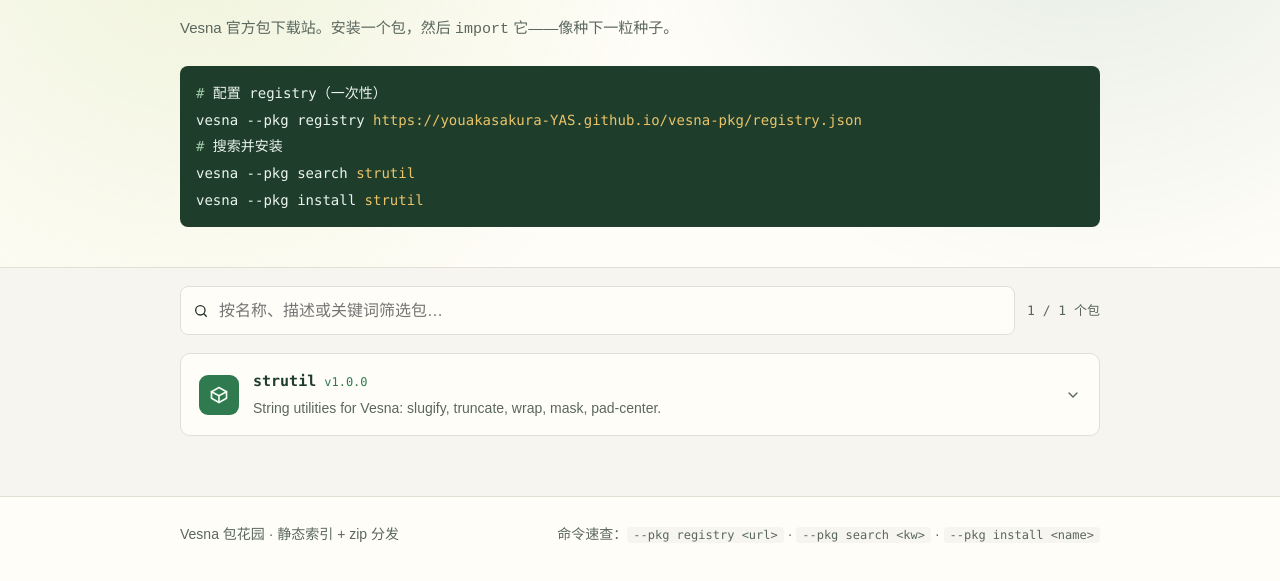
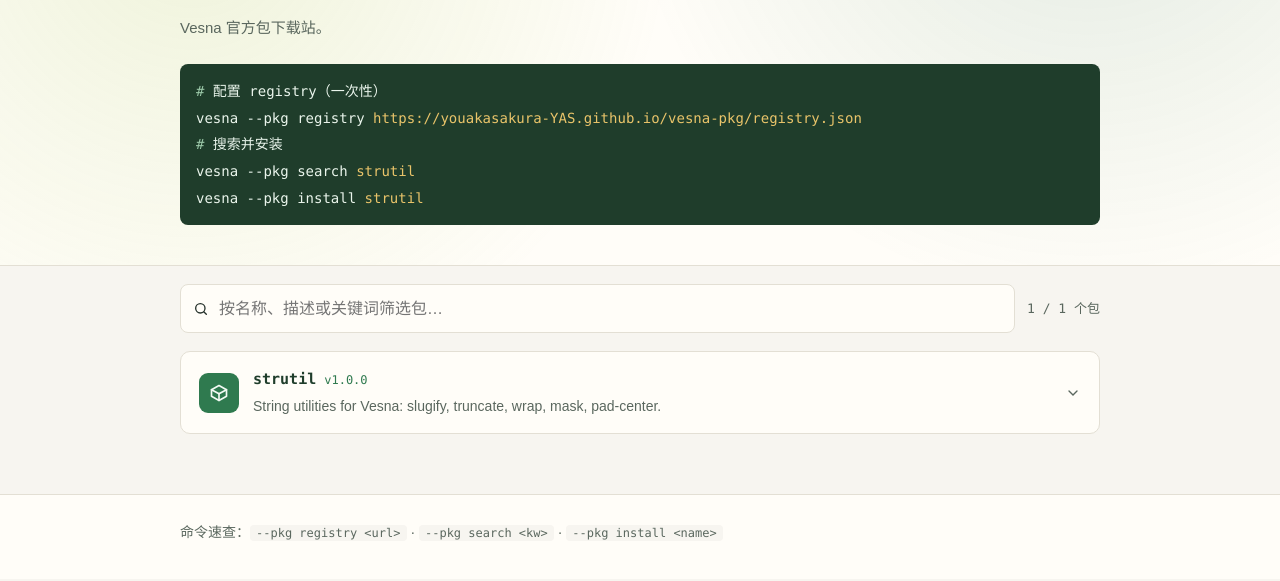
Before and after one commit to youakasakura-YAS/vesna-pkg, a plain HTML site: page index.html in a window 1280 px wide. Shown: the part 167-748 px from the top of the page. Drawn offline with Linux system fonts and the light colour scheme.

Commit message:
Update index.html

```diff
--- a/index.html
+++ b/index.html
@@ -235,7 +235,7 @@
   <div class="wrap">
     <p class="hero-meta">vesna — vpm 包索引 · <span id="regUrl">youakasakura-YAS.github.io/vesna-pkg</span></p>
     <h1 class="hero-title">Vesna 包<em>花园</em></h1>
-    <p class="hero-sub">Vesna 官方包下载站。安装一个包，然后 <code>import</code> 它——像种下一粒种子。</p>
+    <p class="hero-sub">Vesna 官方包下载站。</p>
     <div class="cmd"><span class="c">#</span> 配置 registry（一次性）
 vesna --pkg registry <span class="d">https://youakasakura-YAS.github.io/vesna-pkg/registry.json</span>
 <span class="c">#</span> 搜索并安装
@@ -263,7 +263,6 @@
 
 <footer>
   <div class="wrap">
-    <span>Vesna 包花园 · 静态索引 + zip 分发</span>
     <span>命令速查：<code>--pkg registry &lt;url&gt;</code> · <code>--pkg search &lt;kw&gt;</code> · <code>--pkg install &lt;name&gt;</code></span>
   </div>
 </footer>
```
